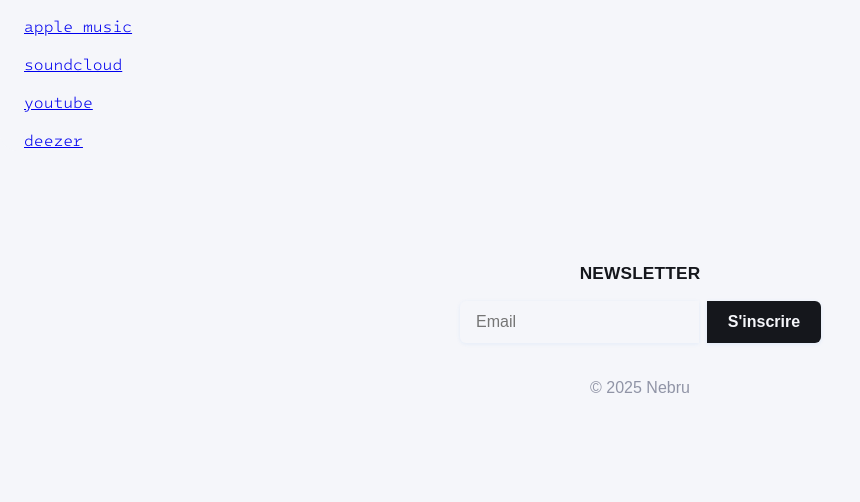
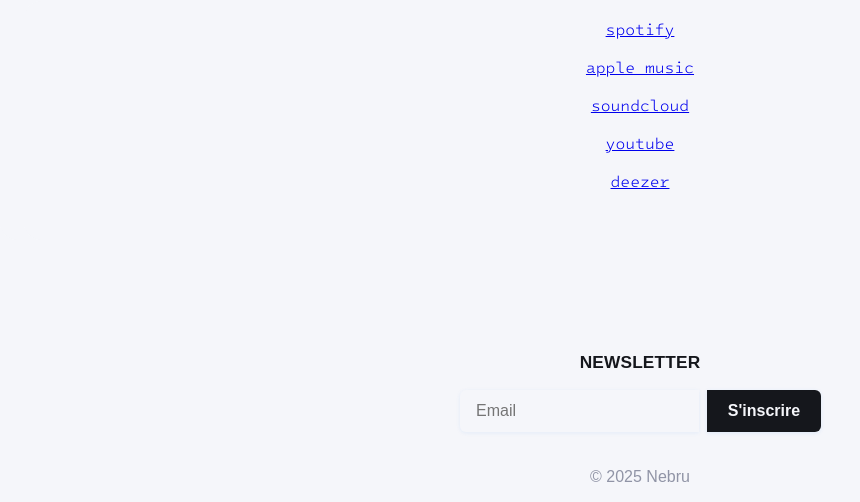
Before and after one commit to 0xnebru/0xnebru.github.io, a Jekyll site: the page built from music/ethereal-break.md, in a window 1280 px wide. Shown: the part 547-1049 px from the top of the page, without its empty margins (0-860 px from the left). Built offline with Jekyll 4.4.1, drawn with Linux system fonts in a browser that asks for light colours; before the commit the page ends 960 px from its top, so only the background shows below that.

Commit message:
Update ethereal-break.md

```diff
--- a/music/ethereal-break.md
+++ b/music/ethereal-break.md
@@ -26,7 +26,7 @@ permalink: /ethereal-break/
     </figcaption>
 </div>
 
-<div class="imaage-gallery">
+<div class="image-gallery">
     <p><a href="https://open.spotify.com/intl-fr/album/3ZmC3n91Wm2eiPQxI6vqE4" target="_blank">spotify</a></p>
     <p><a href="https://music.apple.com/us/album/ethereal-break/1776017357" target="_blank">apple music</a></p>
     <p><a href="https://soundcloud.com/nebru/sets/ethereal-break" target="_blank">soundcloud</a></p>
```
